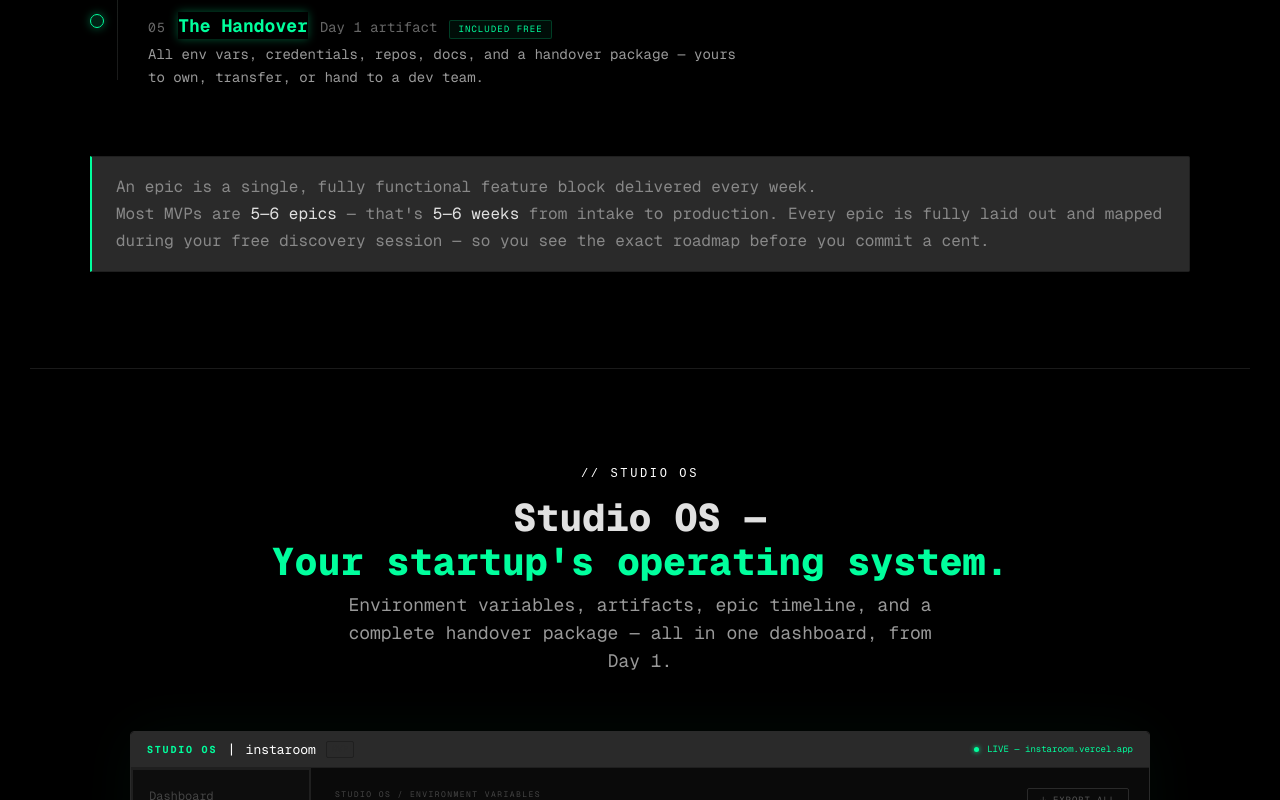
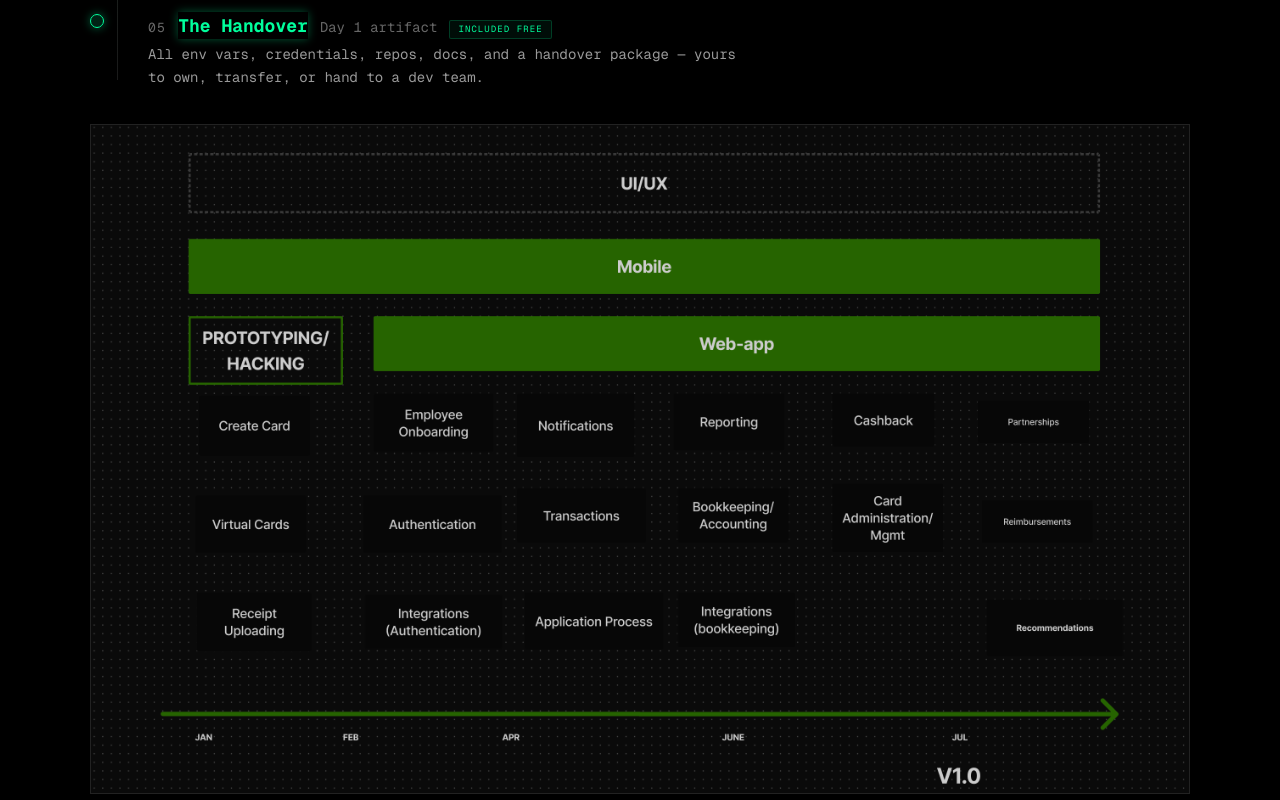
Before and after one commit to rup2701/appnomics-landing, a Next.js app: page / in a window 1280 px wide. Shown: the part 1780-2580 px from the top of the page. Built offline with nearby package versions, Linux system fonts and the light colour scheme.

Commit message:
added timeline image to process section

```diff
--- a/components/sections/ProcessSection.tsx
+++ b/components/sections/ProcessSection.tsx
@@ -1,5 +1,6 @@
 import { useState } from "react";
 import SectionLabel from "../SectionLabel";
+import Image from "next/image";
 
 // ── Process steps ──────────────────────────────────────────────────────────
 const PROCESS_STEPS = [
@@ -135,6 +136,21 @@ export default function ProcessSection() {
           </div>
         </div>
 
+        <Image
+          src="/capabilities-timeline.png"
+          alt="capability blocks and timeline"
+          height={650}
+          width={1200}
+          className="my-4"
+          style={{
+
+            maxWidth: "100%",
+            height: 'auto',
+            filter: 'invert(4)',
+            border: "1px solid #ddd"
+          }}
+        />
+
         {/* callout bar */}
         <div className="mt-12 border border-[#1f1f1f] border-l-2 border-l-[#00ff9d] p-4 pl-6 bg-[#00ff9d08] rounded-r-[2px] bg-[#2a2a2a]">
           <p className="text-sm md:text-[16px] text-[#888] font-mono leading-[1.7]">
```
Also changed, not shown: public/capabilities-timeline.png (added).
